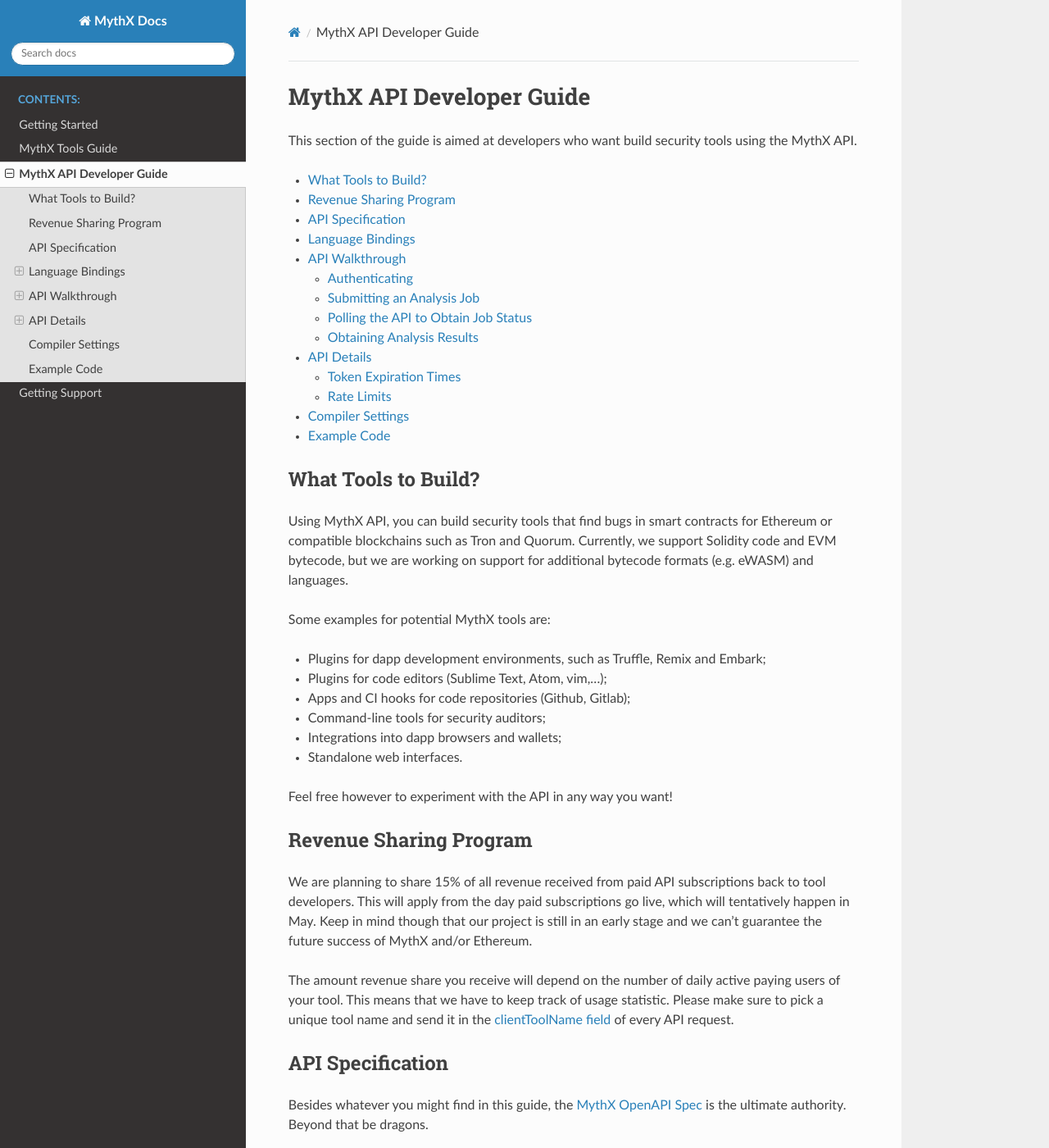
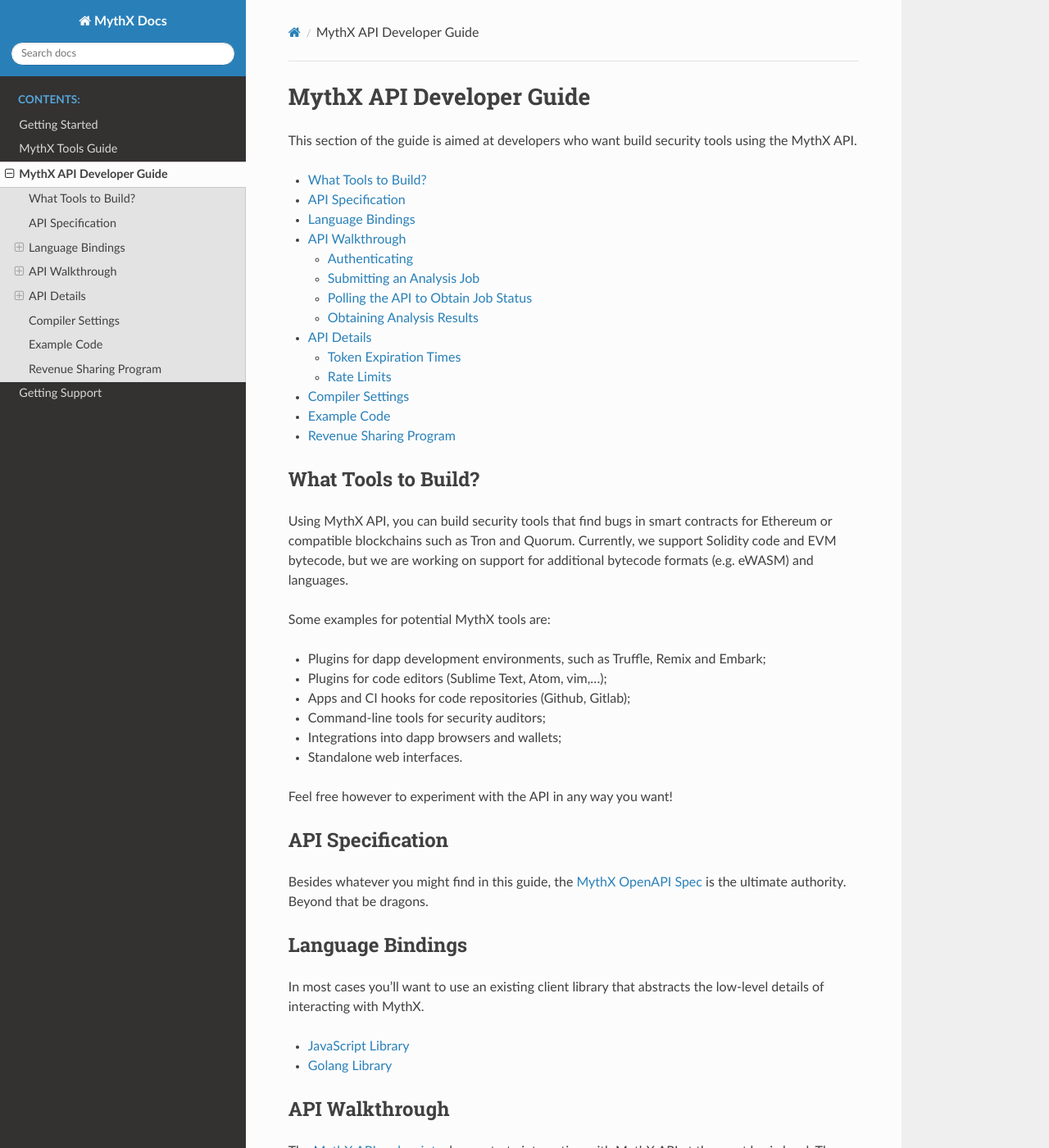
Before and after one commit to Consensys/mythx-docs, a Sphinx documentation site: the page built from docs/source/main/building-security-tools-on-mythx.rst, in a window 1280 px wide and 1400 px high. Shown: the whole window at 82% size. Built offline with Sphinx 7.4.7 and the Read the Docs theme 2.0.0, drawn with Linux system fonts in a browser that asks for light colours; some of the changed text lies outside the part shown.

Commit message:
Developer guide update

```diff
--- a/docs/source/main/building-security-tools-on-mythx.rst
+++ b/docs/source/main/building-security-tools-on-mythx.rst
@@ -23,19 +23,6 @@
 - Standalone web interfaces.
 
 Feel free however to experiment with the API in any way you want!
-
-
-Revenue Sharing Program
------------------------
-
-We are planning to share 15% of all revenue received from paid API subscriptions back to tool developers. This
-will apply from the day paid subscriptions go live, which will tentatively happen in May. Keep in mind though
-that our project is still in an early stage and we can't guarantee the future success of MythX and/or Ethereum.
-
-The amount revenue share you receive will depend on the number of daily active paying users of your tool. This
-means that we have to keep track of usage statistic. Please make sure to pick a unique tool name and send
-it in the `clientToolName field <https://api.mythx.io/v1/openapi#operation/submitAnalysis>`_ of
-every API request.
 
 
 API Specification
```
Also changed, not shown: other parts of docs/source/main/building-security-tools-on-mythx.rst (+13 -0 lines).
